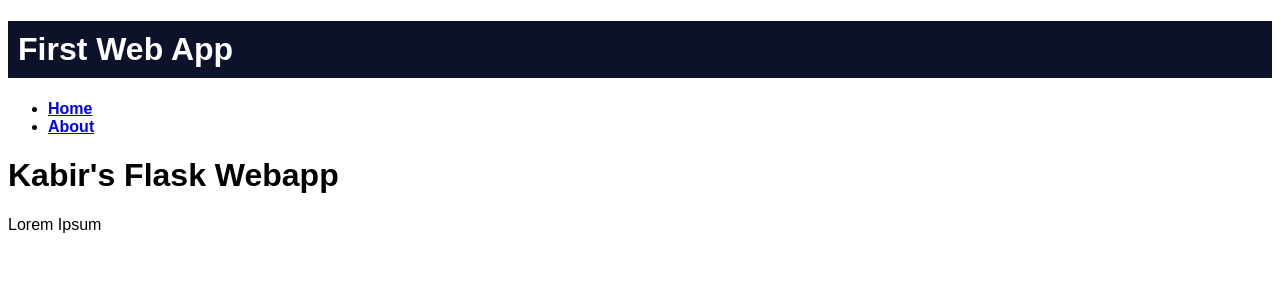
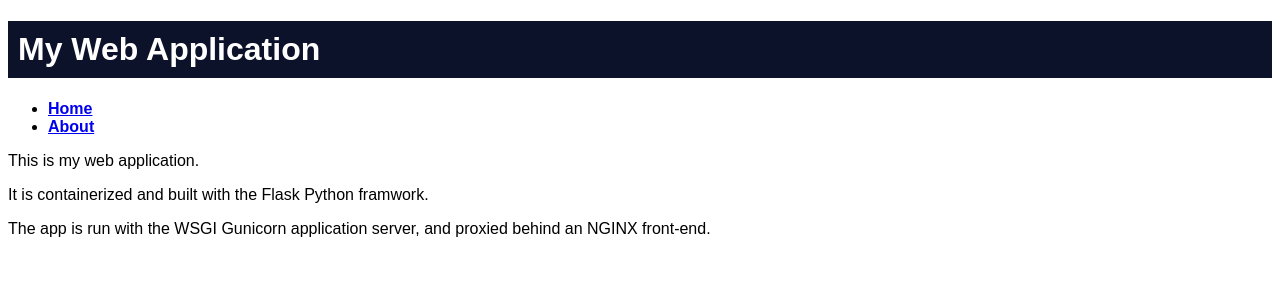
Before and after one commit to kabirg/lamp-stack-v1, a Flask app: page / in a window 1280 px wide. Shown: the top 300 px of the page. Run offline with Flask 2, Linux system fonts and the light colour scheme.

Commit message:
updated app contents, updated ansible playbook to deploy new containers, added NGINX frontend

```diff
--- a/flask-app/requirements.txt
+++ b/flask-app/requirements.txt
@@ -4,3 +4,4 @@ itsdangerous==1.1.0
 Jinja2==2.11.2
 MarkupSafe==1.1.1
 Werkzeug==1.0.1
+gunicorn==20.0.4
--- a/flask-app/src/app.py
+++ b/flask-app/src/app.py
@@ -11,4 +11,4 @@ def about():
     return render_template("about.html")
 
 if __name__ == '__main__':
-    app.run()
+    app.run(host='0.0.0.0')
--- a/flask-app/src/templates/home.html
+++ b/flask-app/src/templates/home.html
@@ -8,8 +8,9 @@
     {% extends "template.html" %}
     {% block content %}
 
-    <h1> Kabir's Flask Webapp </h1>
-    <p> Lorem Ipsum </p>
+    <p> This is my web application. </p>
+    <p> It is containerized and built with the Flask Python framwork. </p>
+    <p> The app is run with the WSGI Gunicorn application server, and proxied behind an NGINX front-end. </p>
 
     {% endblock %}
   </body>
--- a/flask-app/src/templates/template.html
+++ b/flask-app/src/templates/template.html
@@ -8,7 +8,7 @@
 <body>
    <header>
      <div class="container">
-       <h1 class="logo">First Web App</h1>
+       <h1 class="logo">My Web Application</h1>
        <strong><nav>
          <ul class="menu">
            <li><a href="{{ url_for('home') }}">Home</a></li>
--- /dev/null
+++ b/flask-app/src/wsgi.py
@@ -0,0 +1,4 @@
+from app import app as application
+
+if __name__ == "__main__":
+    application.run()
```
Also changed, not shown: ansible/configure_webserver/tasks/run_app.yml (+18 -1 lines), flask-app/src/templates/hello.html (deleted, +0 -10 lines), 4 other files.
